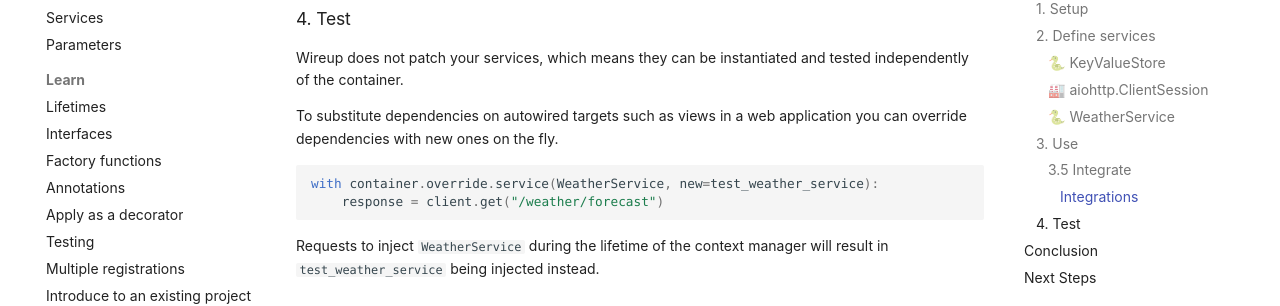
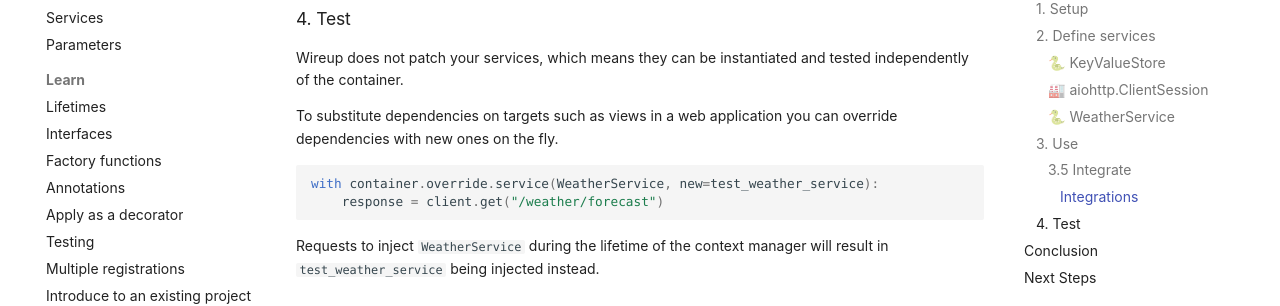
Before and after one commit to maldoinc/wireup, an MkDocs documentation site: the page built from docs/pages/index.md, in a window 1280 px wide and 900 px high, scrolled down 4180 px. Shown: the part 153-459 px from the top of the window. Built offline with MkDocs 1.6.1 and Material for MkDocs 9.7.7, drawn with Linux system fonts in a browser that asks for light colours; emoji names are drawn with the system emoji font; some web fonts are replaced; comment, search, counter and statistics services are not loaded; the version menu is left out.

Commit message:
Autowire -> inject

````diff
--- a/docs/pages/index.md
+++ b/docs/pages/index.md
@@ -280,7 +280,7 @@ Key benefits of the integrations are:
 
 Wireup does not patch your services, which means they can be instantiated and tested independently of the container.
 
-To substitute dependencies on autowired targets such as views in a web application you can override dependencies with new ones on the fly.
+To substitute dependencies on targets such as views in a web application you can override dependencies with new ones on the fly.
 
 
 ```python
````
Also changed, not shown: docs/pages/testing.md (+1 -1 lines).
